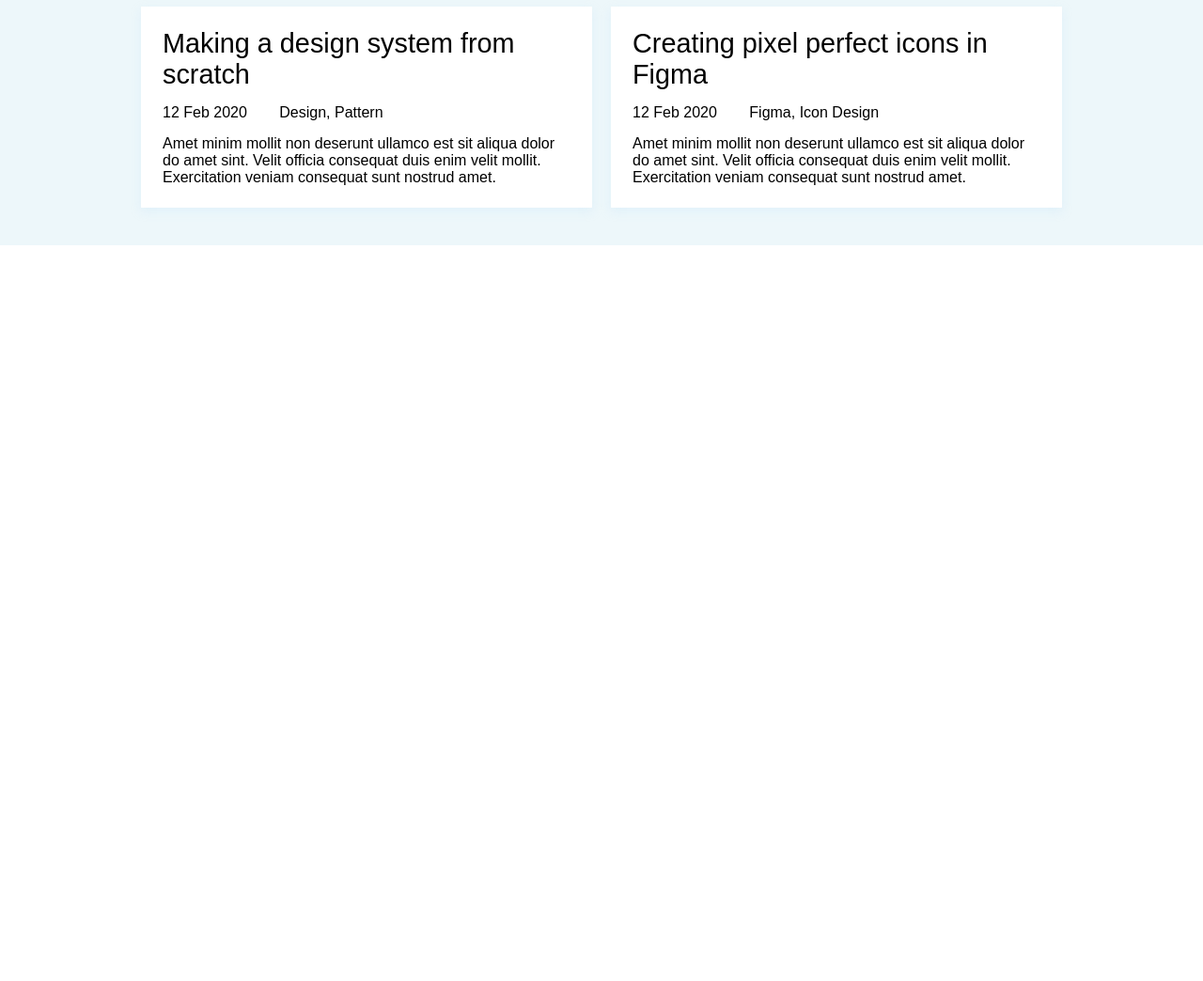
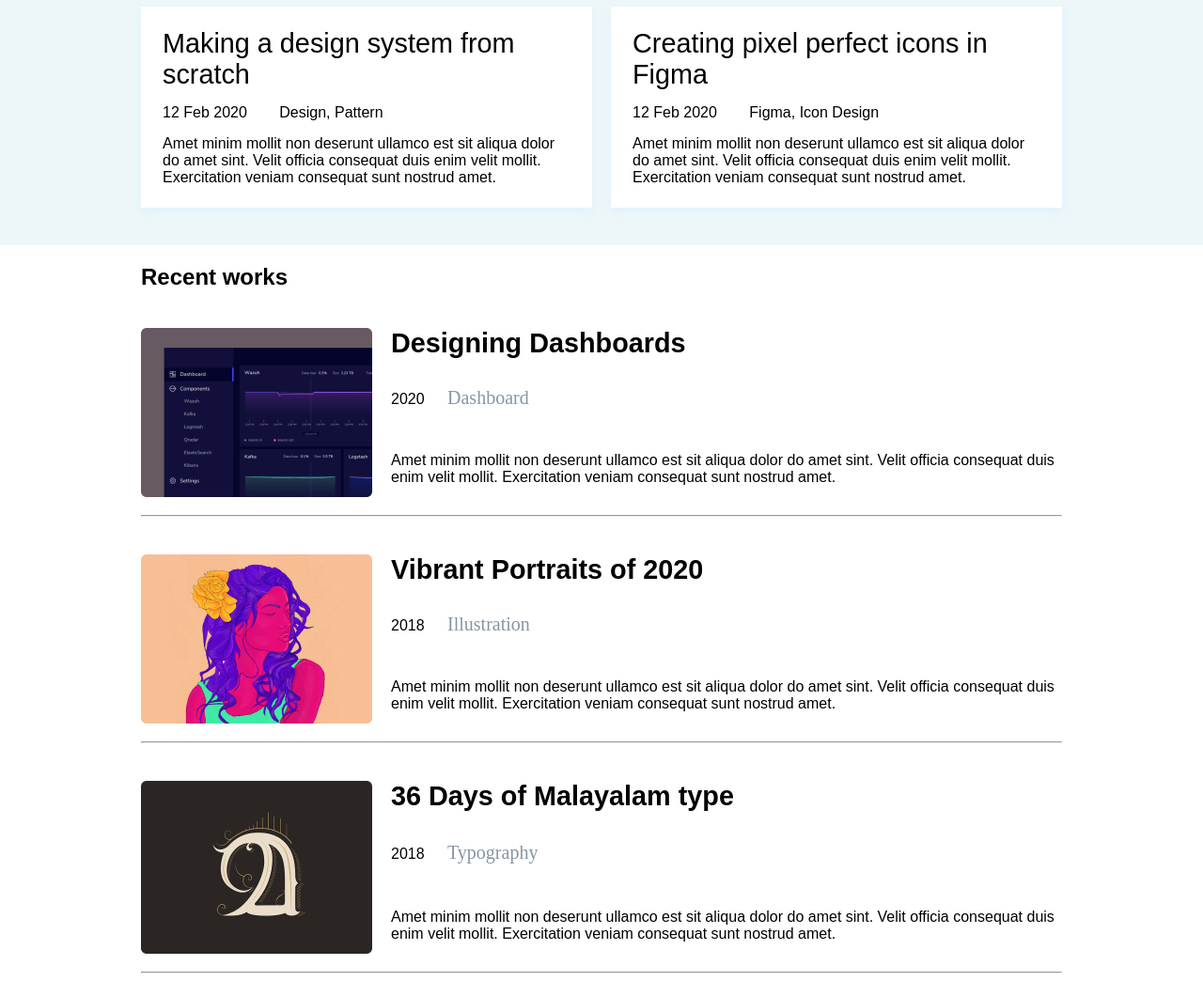
Before and after one commit to evillacrusis/demo-html-css, a plain HTML site: page index.html in a window 1280 px wide. Shown: the part 579-1623 px from the top of the page at 94% size. Before the commit the page ends 840 px from the top, so only its background shows below. Drawn offline with Linux system fonts and the light colour scheme.

Commit message:
feat: Styling works

```diff
--- a/css/app.css
+++ b/css/app.css
@@ -142,3 +142,40 @@ nav > a {
     margin: 0;
     font-weight: 400;
 }
+
+/* Works */
+
+.work{
+    margin-top: 40px;
+}
+.work-body{
+    display: flex;
+    margin-bottom: 15px;
+}
+.work-details{
+    margin-left: 20px;
+    display: flex;
+    flex-direction: column;
+    justify-content: space-between;
+}
+.work-details  p {
+    font-weight: 400;
+}
+.work-title{
+    font-size: 1.8rem;
+    font-weight: 700;
+}
+
+.work-type{
+    font-family: Heebo;
+    font-style: normal;
+    font-weight: normal;
+    font-size: 20px;
+    margin-left: 20px;
+    color: #8695A4;
+}
+
+.work-image img{
+    width: 246px;
+    height: auto;
+}
--- a/index.html
+++ b/index.html
@@ -80,6 +80,64 @@
                 </div>
             </div>
         </section>
+
+        <section class="works">
+            <div class="container">
+                <div class="works-header">
+                    <h2>Recent works</h2>
+                </div>
+                <div class="works-lists">
+                    <div class="work">
+                        <div class="work-body">
+                            <div class="work-image">
+                                <img src="./images/work1.png" alt="">
+                            </div>
+                            <div class="work-details">
+                                <div class="work-title">Designing Dashboards</div>
+                                <div>
+                                    <span class="badge">2020</span>
+                                    <span class="work-type">Dashboard</span>
+                                </div>
+                                <p>Amet minim mollit non deserunt ullamco est sit aliqua dolor do amet sint. Velit officia consequat duis enim velit mollit. Exercitation veniam consequat sunt nostrud amet.</p>
+                            </div>
+                        </div>
+                        <hr>
+                    </div>
+                    <div class="work">
+                        <div class="work-body">
+                            <div class="work-image">
+                                <img src="./images/work2.png" alt="">
+                            </div>
+                            <div class="work-details">
+                                <div class="work-title">Vibrant Portraits of 2020</div>
+                                <div>
+                                    <span class="badge">2018</span>
+                                    <span class="work-type">Illustration</span>
+                                </div>
+                                <p>Amet minim mollit non deserunt ullamco est sit aliqua dolor do amet sint. Velit officia consequat duis enim velit mollit. Exercitation veniam consequat sunt nostrud amet.</p>
+                            </div>
+                        </div>
+                        <hr>
+                    </div>
+                    <div class="work">
+                        <div class="work-body">
+                            <div class="work-image">
+                                <img src="./images/work3.png" alt="">
+                            </div>
+                            <div class="work-details">
+                                <div class="work-title">36 Days of Malayalam type</div>
+                                <div>
+                                    <span class="badge">2018</span>
+                                    <span class="work-type">Typography</span>
+                                </div>
+                                <p>Amet minim mollit non deserunt ullamco est sit aliqua dolor do amet sint. Velit officia consequat duis enim velit mollit. Exercitation veniam consequat sunt nostrud amet.</p>
+                            </div>
+                        </div>
+                        <hr>
+                    </div>
+                </div>
+            </div>
+        </section>
     </main>
     <footer></footer>
 </body>
```
